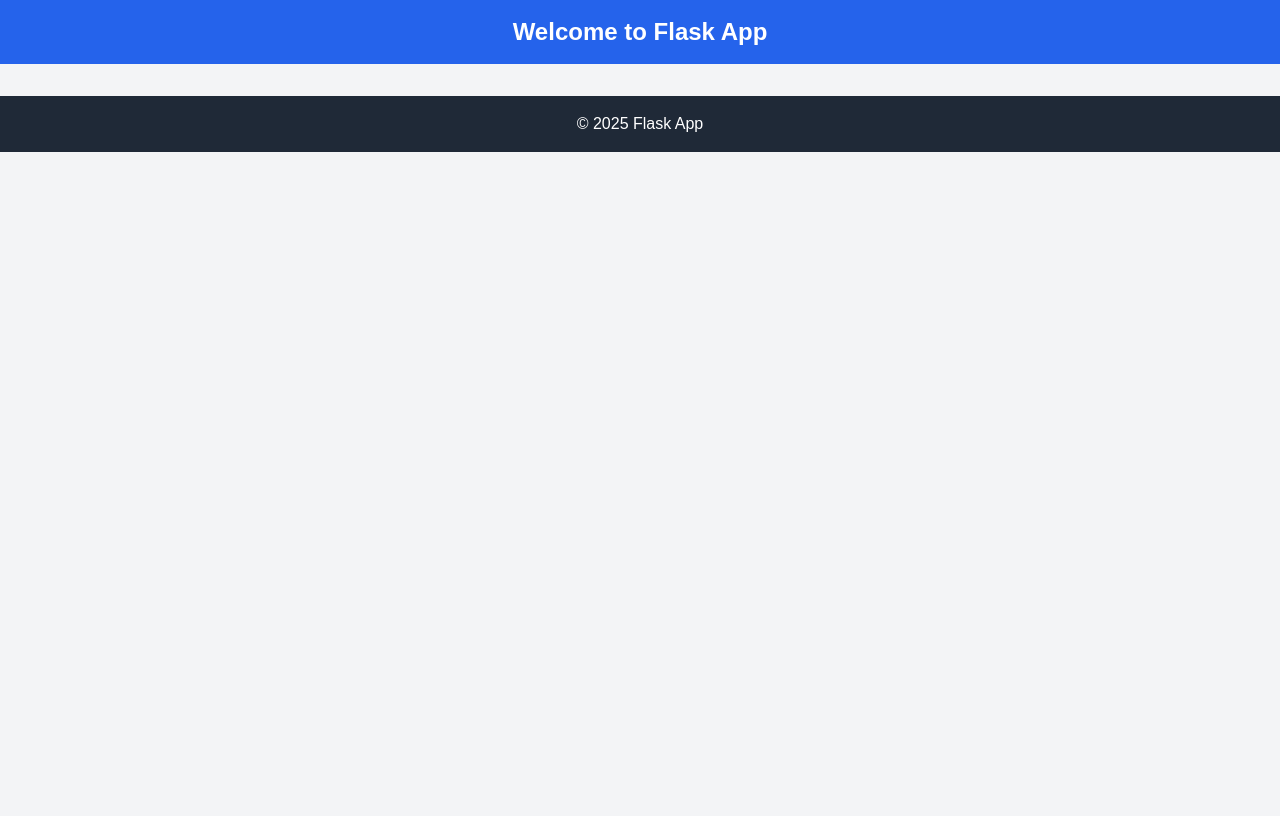
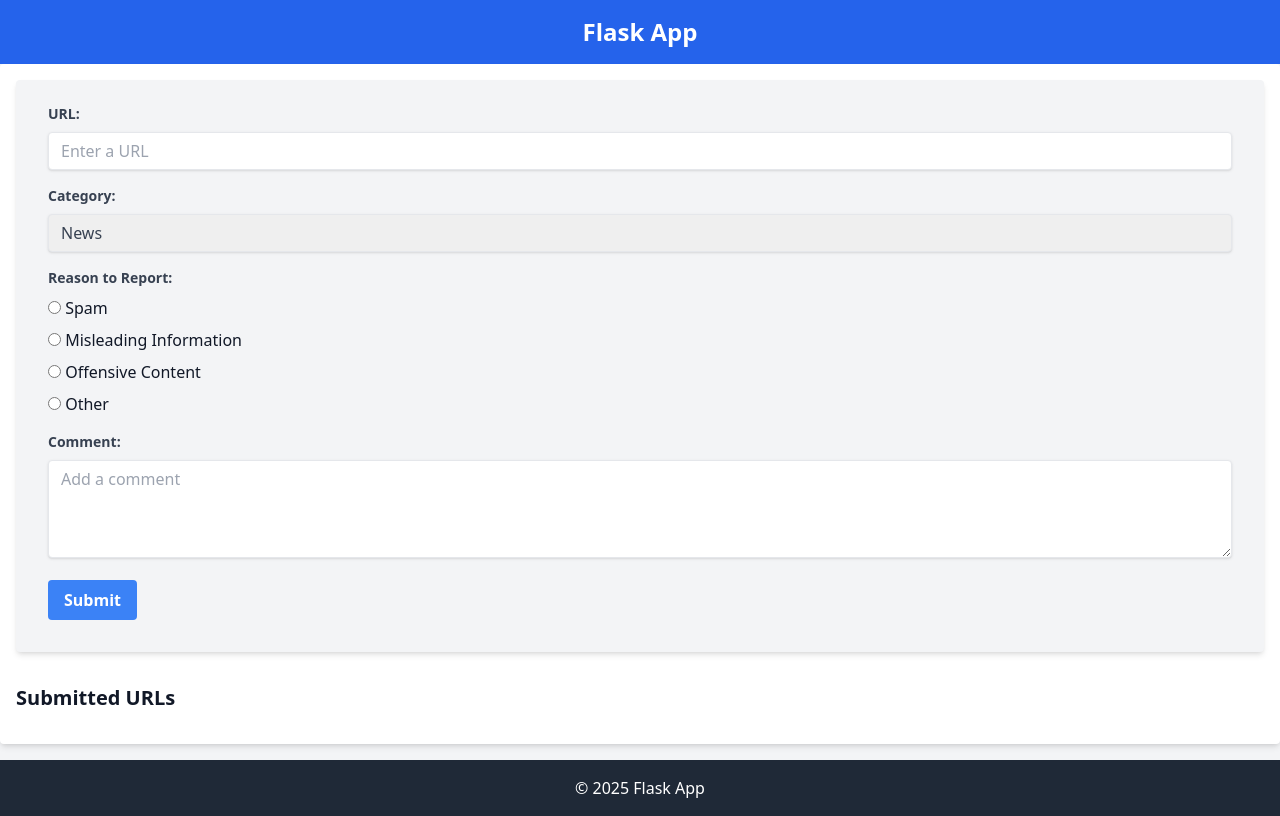
Before and after one commit to JohnRuddy/news-publisher, a Flask app: page / in a window 1280 px wide. Before the commit the page ends 152 px from the top, so only its background shows below. Run offline with Flask 2, Linux system fonts and the light colour scheme; data that the repository does not hold is empty; some libraries are stand-ins or nearby versions.

Commit message:
nightly checkpoint

```diff
--- a/news-publisher-app/app/app.py
+++ b/news-publisher-app/app/app.py
@@ -1,17 +1,112 @@
-from flask import Flask, render_template
+from flask import Flask, render_template, request, jsonify, redirect, url_for
 from datetime import datetime
+import redis
+import requests
+from urllib.parse import urlparse, urlunparse
+import subprocess
+import os
+import imgkit
 
 app = Flask(__name__)
+
+# Connect to Redis
+redis_client = redis.StrictRedis(host='localhost', port=6379, decode_responses=True)
+
+# Directory to save screenshots
+SCREENSHOT_DIR = "screenshots"
+os.makedirs(SCREENSHOT_DIR, exist_ok=True)
 
 @app.context_processor
 def inject_current_year():
     """Inject the current year into templates."""
     return {'current_year': datetime.now().year}
 
-@app.route('/')
+def normalize_url(url):
+    """Ensure the URL has a valid scheme (http or https)."""
+    parsed_url = urlparse(url)
+    if not parsed_url.scheme:
+        url = "http://" + url
+    return url
+
+def is_valid_url(url):
+    """Check if the URL is valid and reachable."""
+    try:
+        response = requests.get(url, timeout=5)
+        return response.status_code == 200
+    except requests.RequestException:
+        return False
+
+def capture_screenshot(url, submission_id):
+    """Capture a screenshot of the URL's root page using imgkit."""
+    screenshot_path = os.path.join(SCREENSHOT_DIR, f"{submission_id}.png")
+    try:
+        imgkit.from_url(url, screenshot_path)
+        return screenshot_path
+    except Exception as e:
+        print(f"Error capturing screenshot: {e}")
+        # Return an empty string or a placeholder value if the screenshot fails
+        return ""
+
+@app.route('/', methods=['GET', 'POST'])
 def home():
-    """Render the home page."""
-    return render_template('base.html')
+    """Render the home page and handle form submission."""
+    if request.method == 'POST':
+        url = request.form['url']
+        category = request.form['category']
+        reason = request.form['reason']
+        comment = request.form['comment']
+
+        # Normalize and validate the URL
+        url = normalize_url(url)
+        if not is_valid_url(url):
+            return jsonify({'error': 'The provided URL is not valid or reachable.'}), 400
+
+        # Save data to Redis
+        submission_id = redis_client.incr('submission_id')  # Auto-increment ID
+        screenshot_path = capture_screenshot(url, submission_id) or ""  # Ensure a valid string
+        redis_client.hmset(f'submission:{submission_id}', {
+            'url': url,
+            'category': category,
+            'reason': reason,
+            'comment': comment,
+            'screenshot': screenshot_path,
+            'timestamp': datetime.now().isoformat()
+        })
+
+        return jsonify({'message': 'Thank you for your submission!'})
+
+    # Fetch all submissions from Redis
+    submission_keys = redis_client.keys('submission:*')
+    submissions = [
+        redis_client.hgetall(key) for key in submission_keys
+    ]
+
+    # Group submissions by URL
+    grouped_submissions = {}
+    for submission in submissions:
+        url = submission['url']
+        if url not in grouped_submissions:
+            grouped_submissions[url] = []
+        grouped_submissions[url].append(submission)
+
+    return render_template('index.html', grouped_submissions=grouped_submissions)
+
+@app.route('/details/<path:url>')
+def details(url):
+    """Render the details page for a specific URL."""
+    # Fetch all submissions for the given URL
+    submission_keys = redis_client.keys('submission:*')
+    submissions = [
+        redis_client.hgetall(key) for key in submission_keys if redis_client.hget(key, 'url') == url
+    ]
+
+    # Sort submissions by timestamp (descending)
+    submissions.sort(key=lambda x: x['timestamp'], reverse=True)
+
+    # Get the most recent submission's screenshot
+    latest_screenshot = submissions[0]['screenshot'] if submissions and 'screenshot' in submissions[0] else None
+
+    return render_template('details.html', url=url, submissions=submissions, latest_screenshot=latest_screenshot)
 
 if __name__ == '__main__':
     app.run(debug=True)
--- a/news-publisher-app/app/templates/base.html
+++ b/news-publisher-app/app/templates/base.html
@@ -6,19 +6,17 @@
     <title>{% block title %}Flask App{% endblock %}</title>
     <!-- Tailwind CSS CDN -->
     <script src="https://cdn.tailwindcss.com"></script>
-    <link rel="stylesheet" href="{{ url_for('static', filename='css/styles.css') }}">
 </head>
 <body class="bg-gray-100 text-gray-900">
     <header class="bg-blue-600 text-white p-4">
-        <h1 class="text-2xl font-bold">Welcome to Flask App</h1>
+        <h1 class="text-2xl font-bold text-center">Flask App</h1>
     </header>
-    <main class="p-4">
+    <main class="container mx-auto p-4 bg-white shadow-md rounded">
         {% block content %}
         {% endblock %}
     </main>
-    <footer class="bg-gray-800 text-white text-center p-4">
+    <footer class="bg-gray-800 text-white text-center p-4 mt-4">
         <p>&copy; {{ current_year }} Flask App</p>
     </footer>
-    <script src="{{ url_for('static', filename='js/scripts.js') }}"></script>
 </body>
 </html>
--- /dev/null
+++ b/news-publisher-app/app/templates/index.html
@@ -0,0 +1,70 @@
+{% extends "base.html" %}
+
+{% block title %}Home{% endblock %}
+
+{% block content %}
+<form id="ratingForm" method="POST" class="bg-gray-100 shadow-md rounded px-8 pt-6 pb-8 mb-4">
+    <div class="mb-4">
+        <label for="url" class="block text-gray-700 text-sm font-bold mb-2">URL:</label>
+        <input type="url" id="url" name="url" placeholder="Enter a URL" required
+            class="shadow appearance-none border rounded w-full py-2 px-3 text-gray-700 leading-tight focus:outline-none focus:shadow-outline">
+    </div>
+    <div class="mb-4">
+        <label for="category" class="block text-gray-700 text-sm font-bold mb-2">Category:</label>
+        <select id="category" name="category" required
+            class="shadow appearance-none border rounded w-full py-2 px-3 text-gray-700 leading-tight focus:outline-none focus:shadow-outline">
+            <option value="news">News</option>
+            <option value="blog">Blog</option>
+            <option value="social">Social Media</option>
+            <option value="shopping">Shopping</option>
+            <option value="other">Other</option>
+        </select>
+    </div>
+    <div class="mb-4">
+        <label for="reason" class="block text-gray-700 text-sm font-bold mb-2">Reason to Report:</label>
+        <div id="reason" class="flex flex-col space-y-2">
+            <label>
+                <input type="radio" name="reason" value="spam" required>
+                Spam
+            </label>
+            <label>
+                <input type="radio" name="reason" value="misleading" required>
+                Misleading Information
+            </label>
+            <label>
+                <input type="radio" name="reason" value="offensive" required>
+                Offensive Content
+            </label>
+            <label>
+                <input type="radio" name="reason" value="other" required>
+                Other
+            </label>
+        </div>
+    </div>
+    <div class="mb-4">
+        <label for="comment" class="block text-gray-700 text-sm font-bold mb-2">Comment:</label>
+        <textarea id="comment" name="comment" rows="4" placeholder="Add a comment"
+            class="shadow appearance-none border rounded w-full py-2 px-3 text-gray-700 leading-tight focus:outline-none focus:shadow-outline"></textarea>
+    </div>
+    <div class="flex items-center justify-between">
+        <button type="submit"
+            class="bg-blue-500 hover:bg-blue-700 text-white font-bold py-2 px-4 rounded focus:outline-none focus:shadow-outline">
+            Submit
+        </button>
+    </div>
+</form>
+
+<!-- List of URLs -->
+<div class="mt-8">
+    <h2 class="text-xl font-bold mb-4">Submitted URLs</h2>
+    <ul class="list-disc pl-5">
+        {% for url, submissions in grouped_submissions.items() %}
+        <li>
+            <a href="{{ url_for('details', url=url) }}" class="text-blue-500 hover:underline">
+                {{ url }}
+            </a>
+        </li>
+        {% endfor %}
+    </ul>
+</div>
+{% endblock %}
```
Also changed, not shown: news-publisher-app/app/templates/details.html (added, +22 -0 lines), 3 other files.
